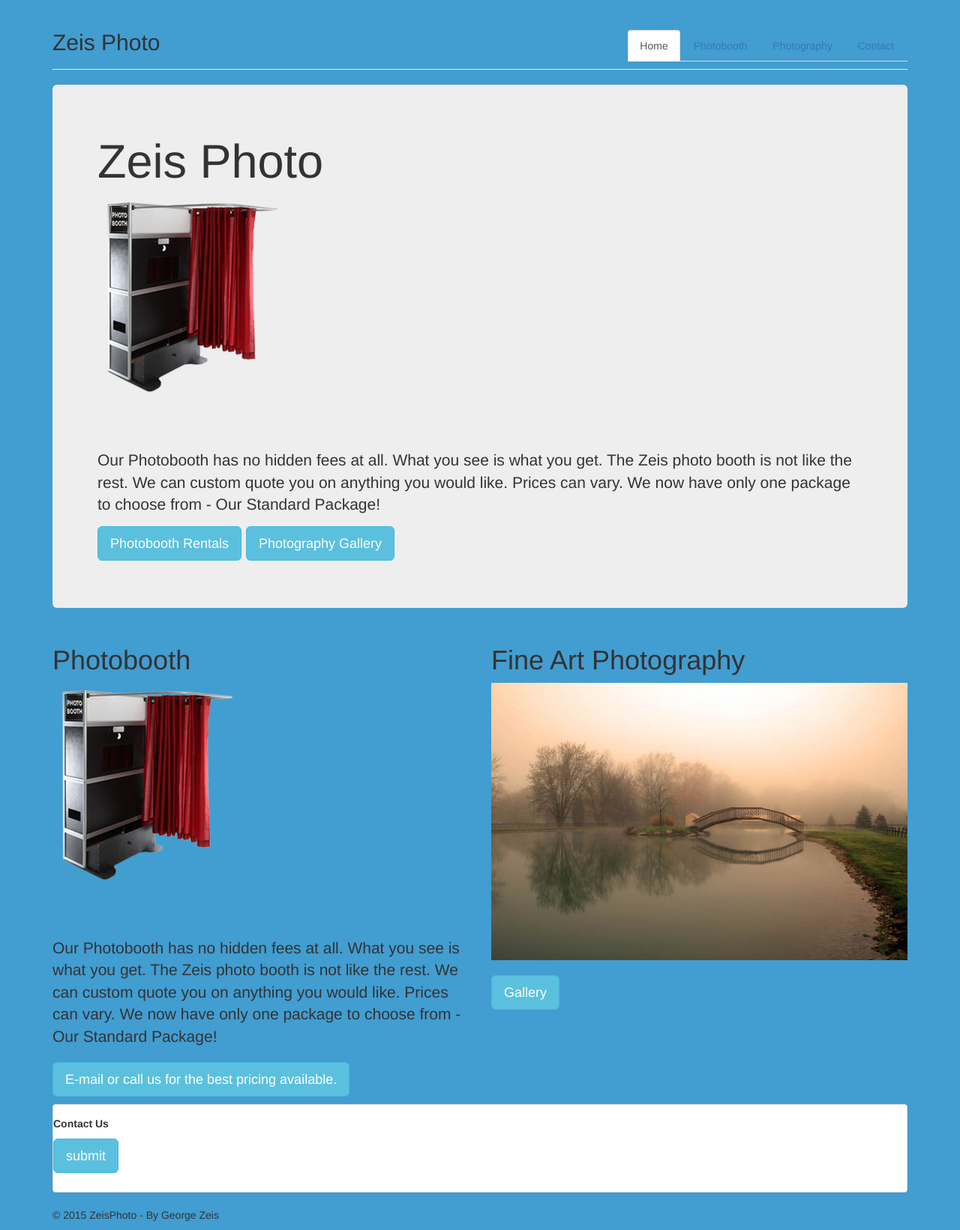
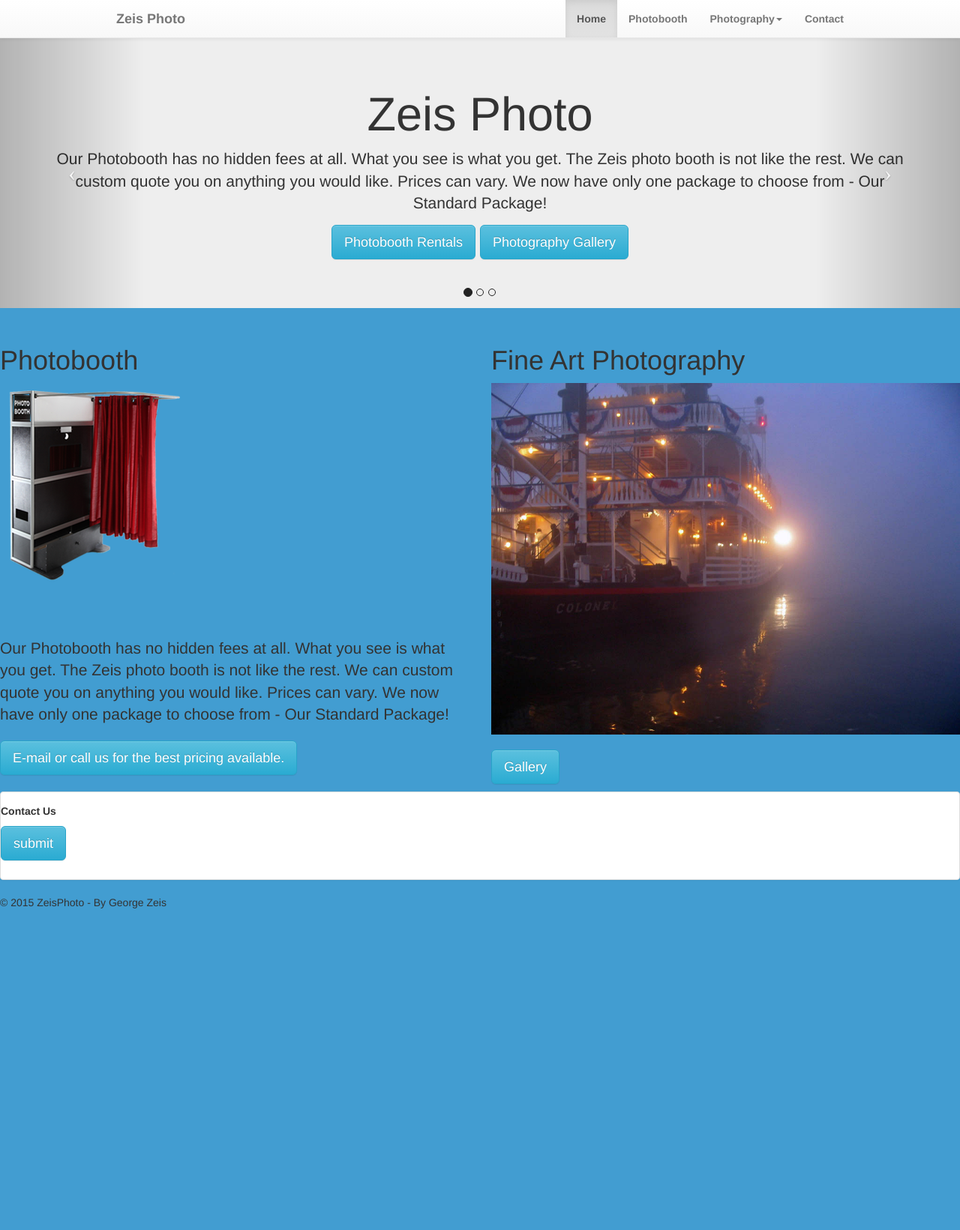
Before and after one commit to gazeis77/gazeis77.github.io, a PHP site: page / in a window 1280 px wide. Shown: the whole page at 75% size. After the commit the page ends 1212 px from the top, so only its background shows below. Run offline with PHP 8.4, Linux system fonts and the light colour scheme.

Commit message:
Added drop down menu and carousle to jumbotron

```diff
--- a/CSS/main.css
+++ b/CSS/main.css
@@ -1,3 +1,26 @@
+/*********************
+Layout
+**********************/
+
+body {
+	padding-top: 50px;
+}
+
+.container {
+	max-width: 1000px;
+}
+
+
+/*********************
+Jumbotron
+**********************/
+
+  .jumbotron {
+  	text-align: center;
+  	padding-bottom: 50px;
+  }
+
+
 /*********************
 IMAGE
 **********************/
@@ -10,9 +33,55 @@ img {
 
 
 /*********************
+Navbar
+**********************/
+
+ .navbar {
+ 	font-weight: bold;
+ 	margin-right: 0;
+ }
+
+
+/*********************
 COLOR
 **********************/
 
   body {
     background-color: #429dd1;
   }
+
+
+
+
+
+/*********************
+Logo and Icons
+**********************/
+.main-logo {
+	width: 124px;
+	height: 34px;
+	margin-top: 22px;
+	text-indent: 100%;
+	white-space: nowrap;
+	overflow: hidden;
+	background: url() no-repeat;
+	background-size: 100%;
+}
+
+
+
+/*********************
+Carousel
+**********************/
+
+.carousel-indicators {
+	bottom: 0;
+}
+
+.carousel-indicators .active {
+	background-color: #222;
+}
+
+.carousel-indicators li {
+	border-color: #222;
+}
--- a/index.html
+++ b/index.html
@@ -4,6 +4,7 @@
     <title>Zeis Photo Cincinnati, OH</title>
     <meta name="viewport" content="width=device-width, initial-scale=1.0">
     <link href="css/bootstrap.min.css" rel="stylesheet" media="screen">
+    <link href="css/bootstrap-theme.min.css" rel="stylesheet" media="screen">
     <link rel="stylesheet" href="css/main.css">
     <!-- HTML5 shim and Respond.js IE8 support of HTML5 elements and media queries -->
     <!--[if lt IE 9]>
@@ -13,28 +14,82 @@
   </head>
   <body>
 
-<!--ZeisPhoto-->
+<!--Navbar-->
+    <div class="navbar navbar-default navbar-fixed-top">
+      <div class="container">
+<!--Navbar Collapse-->
+        <button type="button" class="navbar-toggle" data-toggle="collapse" data-target=".navbar-collapse">
+          <span class="icon-bar"></span>
+          <span class="icon-bar"></span>
+          <span class="icon-bar"></span>
+          <span class="icon-bar"></span>
+        </button>
 
-    <div class="container">
-      <header class="page-header">
-        <ul class="nav nav-tabs pull-right">
+        <a class="navbar-brand text-muted" href="#">Zeis Photo</a>
+      <div class="collapse navbar-collapse">
+        <ul class="nav navbar-nav navbar-right">
            <li class="active"><a href="#">Home</a></li>
            <li><a href="#">Photobooth</a></li>
-          <li><a href="#">Photography</a></li>
+           <li class="dropdown">
+             <a data-toggle="dropdown" data-target="#">Photography<b class="caret"></b></a>
+              <ul class="dropdown-menu">
+                <li><a href="#"></a>Landscapes</li>
+                <li><a href="#"></a>Events</li>
+                <li><a href="#"></a>Other</li>
+                <li class="divider"></li>
                 <li><a href="#">Contact</a></li>
               </ul>
-        <h2>Zeis Photo</h2>
-      </header>
+          </li>
+           <li><a class="hidden-xs" href="#">Contact</a></li>
+         </ul>
+       </div>
+        <!--<h2 class="main-logo pull-left">Zeis Photo</h2>-->
+      </div>
+    </div>
+<!--Carousel-->
 
-      <div class="jumbotron">
+  <div id="myCarousel" class="carousel slide jumbotron">
+    <div class="container">
+        <ol class="carousel-indicators">
+          <li class="active" data-target="#myCarousel" data-slide-to="0"></li>
+          <li data-target="#myCarousel" data-slide-to="1"></li>
+          <li data-target="#myCarousel" data-slide-to="2"></li>
+        </ol>
+        <div class="carousel-inner">
+        <div class="item active">
             <h1 class="">Zeis Photo</h1>
-        <img src="img/3593386.png">
           <p class="lead">Our Photobooth has no hidden fees at all. What you see is what you get. The Zeis photo booth is not like the rest. We can custom quote you on anything you would like. Prices can vary. We now have only one package to choose from - Our Standard Package!
           </p>
           <p>
             <a class="btn btn-info btn-lg" href="#" >Photobooth Rentals</a>
             <a class="btn btn-info btn-lg" href="#" >Photography Gallery</a>
           </p>
+        </div>
+
+        <div class="item">
+              <h1>Photobooth</h1>
+              <p class="lead">We'll teach you how to build it from scratch!</p>
+              <p>
+                <a class="btn btn-success btn-lg" href="#">Get started today!</a>
+              </p>
+
+        </div>
+         <div class="item">
+            <h1>Photography</h1>
+              <p class="lead">We'll teach you how to build it from scratch!</p>
+              <p>
+                <a class="btn btn-success btn-lg" href="#">Get started today!</a>
+              </p>
+        </div>
+
+      </div>
+    </div>
+    <a class="left carousel-control" href="#myCarousel" data-slide="prev">
+      <span class="icon-prev"></span>
+    </a>
+       <a class="right carousel-control" href="#myCarousel" data-slide="next">
+      <span class="icon-next"></span>
+    </a>
   </div>
 
  <!--Photobooth-->
@@ -52,13 +107,14 @@
       </div>
     </div>
 
+
  <!--Photography-->
 
 
     <div class="col-xs-6">
        <div class="">
         <h1 class="">Fine Art Photography</h1>
-        <img src="img/untitled-34.jpg" class="largePhoto">
+        <img src="img/untitled-2.jpg">
         <p>
           <a class="btn btn-info btn-lg" href="#">Gallery</a>
         </p>
@@ -72,6 +128,9 @@
     <div class="row panel-body">
        <div class="">
         <p><strong>Contact Us</strong></p>
+        <form>
+
+        </form>
         <p>
           <a class="btn btn-info btn-lg" href="#">submit</a>
         </p>
@@ -84,5 +143,7 @@
         <p>&copy; 2015 ZeisPhoto - By George Zeis</p>
       </div>
     </div>
+    <script src="http://code.jquery.com/jquery.js"></script>
+    <script src="js/bootstrap.min.js"></script>
   </body>
 </html>
```
Lines whose indentation alone changed are shown as unchanged.
